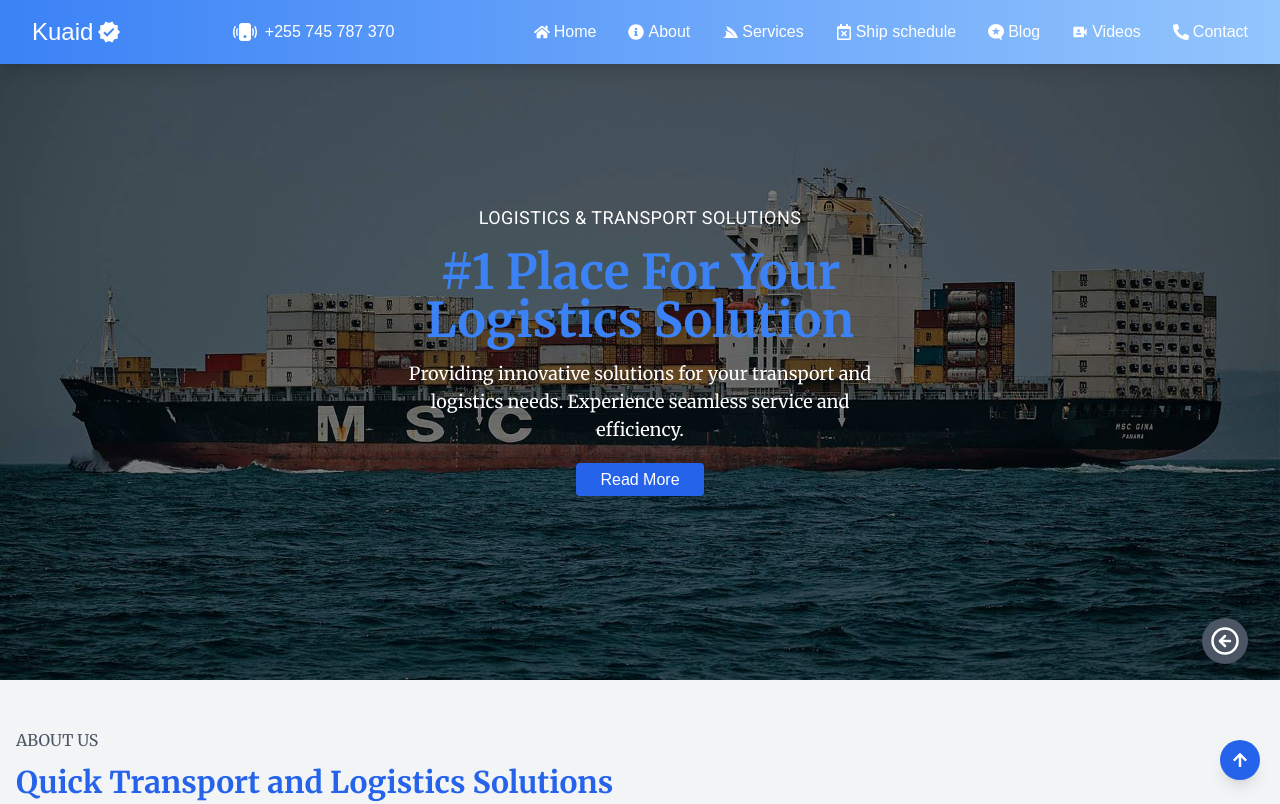
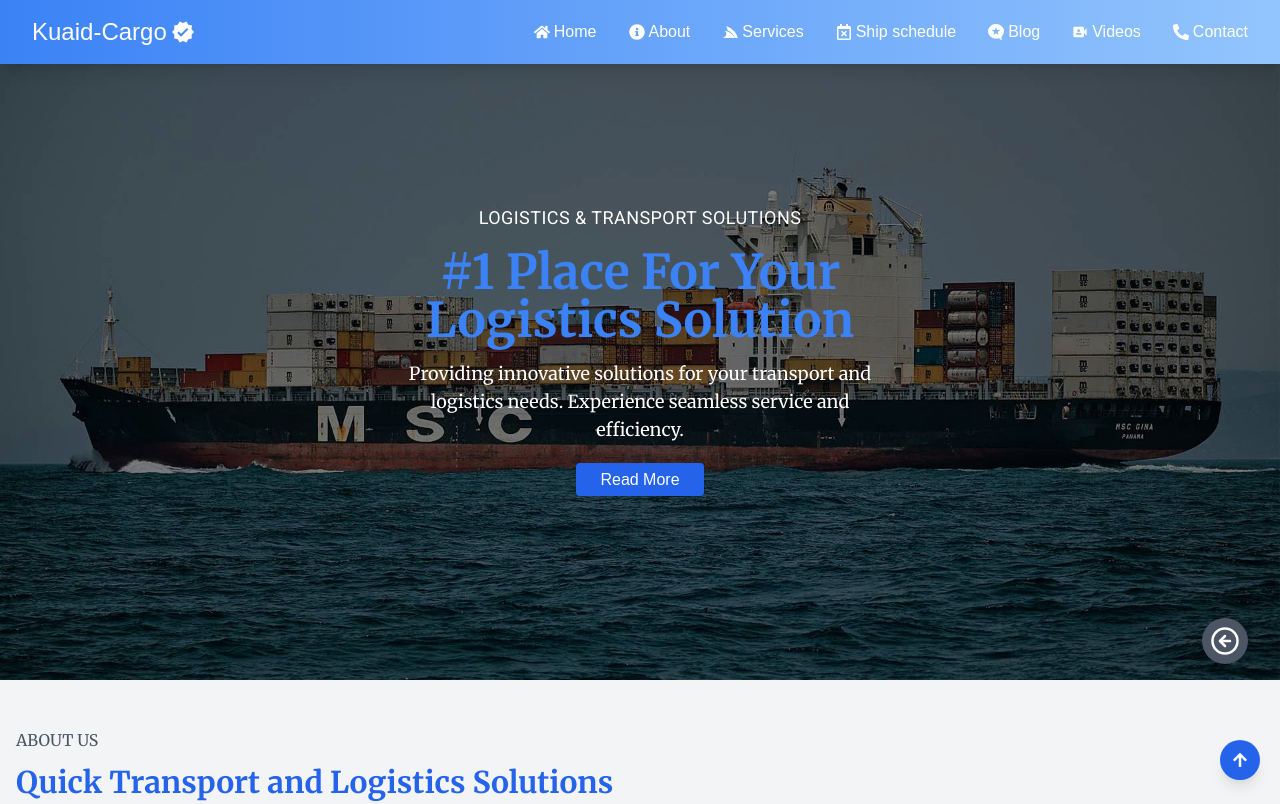
Before and after one commit to bari95/kuaid, a Next.js app: page / in a window 1280 px wide. Shown: the top 804 px of the page. Built offline with nearby package versions, Linux system fonts and the light colour scheme.

Commit message:
footer bg

```diff
--- a/src/components/Footer.tsx
+++ b/src/components/Footer.tsx
@@ -62,7 +62,7 @@ const Footer = () => {
                             <FaPhoneAlt className="mr-2" /> +255 3475 87370
                         </p>
                         <p className="mb-2 flex items-center">
-                            <FaEnvelope className="mr-2" /> info@kuaid.com
+                            <FaEnvelope className="mr-2" /> info@kuaid-cargo.com
                         </p>
                         <div className="flex space-x-3 pt-2">
                             <a className="text-gray-200 hover:text-blue-400" href="#">
--- a/src/components/Header.tsx
+++ b/src/components/Header.tsx
@@ -43,17 +43,17 @@ export default function Header() {
       <div className="container mx-auto flex justify-between items-center p-4 md:px-8">
       <div ref={titleRef} className="text-2xl text-white flex items-center relative">
   <Link href="/" className="hover:text-yellow-300 relative">
-    Kuaid
+    Kuaid-Cargo
     {/* Display the verified icon when rotation stops */}
     {!isRotating && (
       <MdVerified className="absolute top-1/2 transform -translate-y-1/2 left-full ml-1 text-white" />
     )}
   </Link>
 </div>
-<div className="flex items-center text-white">
+{/*<div className="flex items-center text-white">
             <BsPhoneVibrateFill size={24} className=" mr-2" />+255 745 787 370
           </div>
-
+*/}
 
         {/* Desktop Navigation */}
         <nav className="hidden md:flex space-x-8">
--- a/src/components/contact/Header.tsx
+++ b/src/components/contact/Header.tsx
@@ -17,7 +17,7 @@ const Header: React.FC = () => {
       <div className="container mx-auto flex justify-between items-center px-4 py-4 lg:px-6">
         {/* Logo */}
         <Link href="/" className="flex items-center space-x-2 text-white">
-          <h2 className="text-2xl font-semibold bg-blue-500 p-2 rounded-lg">Kuaid</h2>
+          <h2 className="text-2xl font-semibold bg-blue-500 p-2 rounded-lg">Kuaid-Cargo</h2>
         </Link>
 
         {/* Desktop Nav Links */}
```
